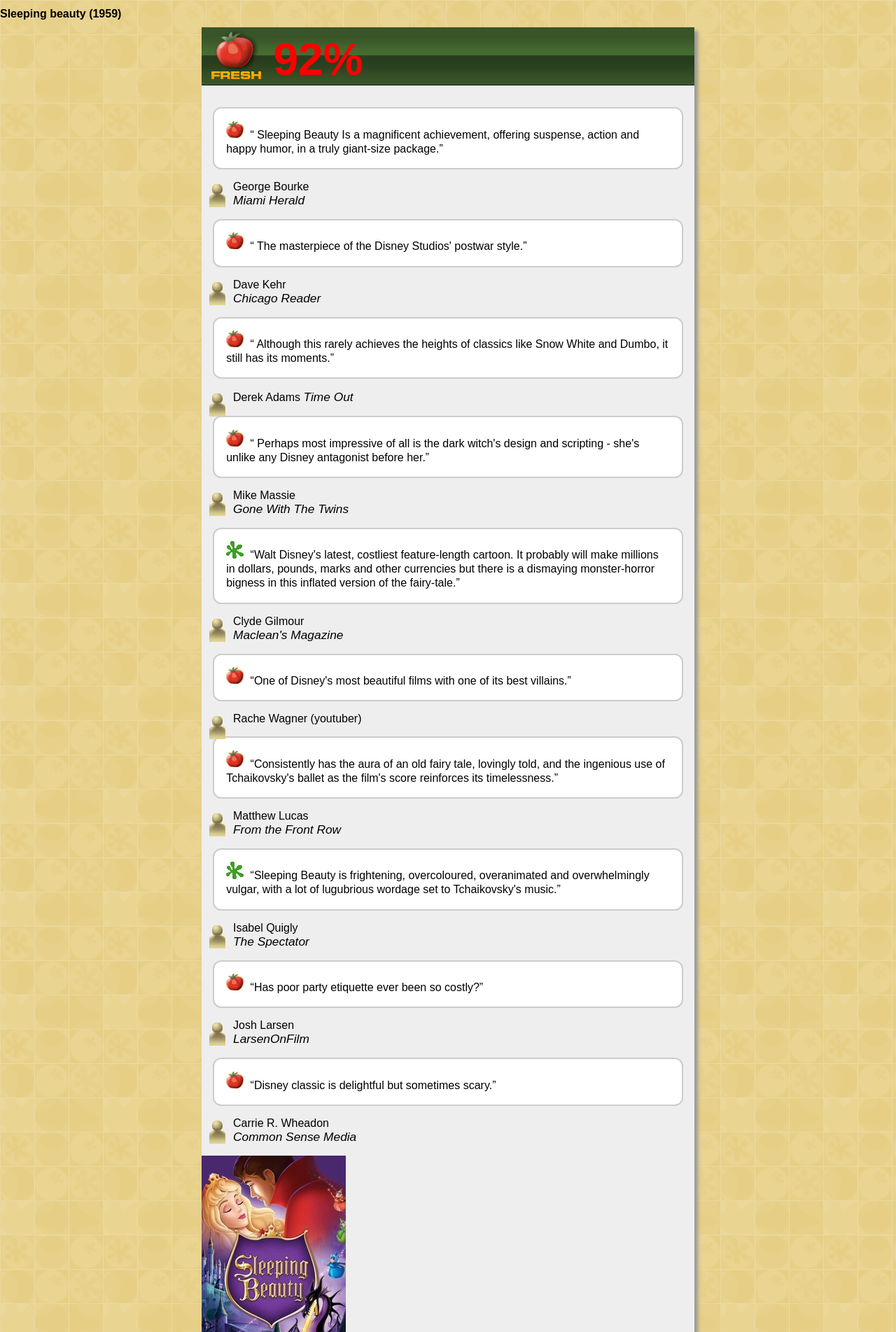
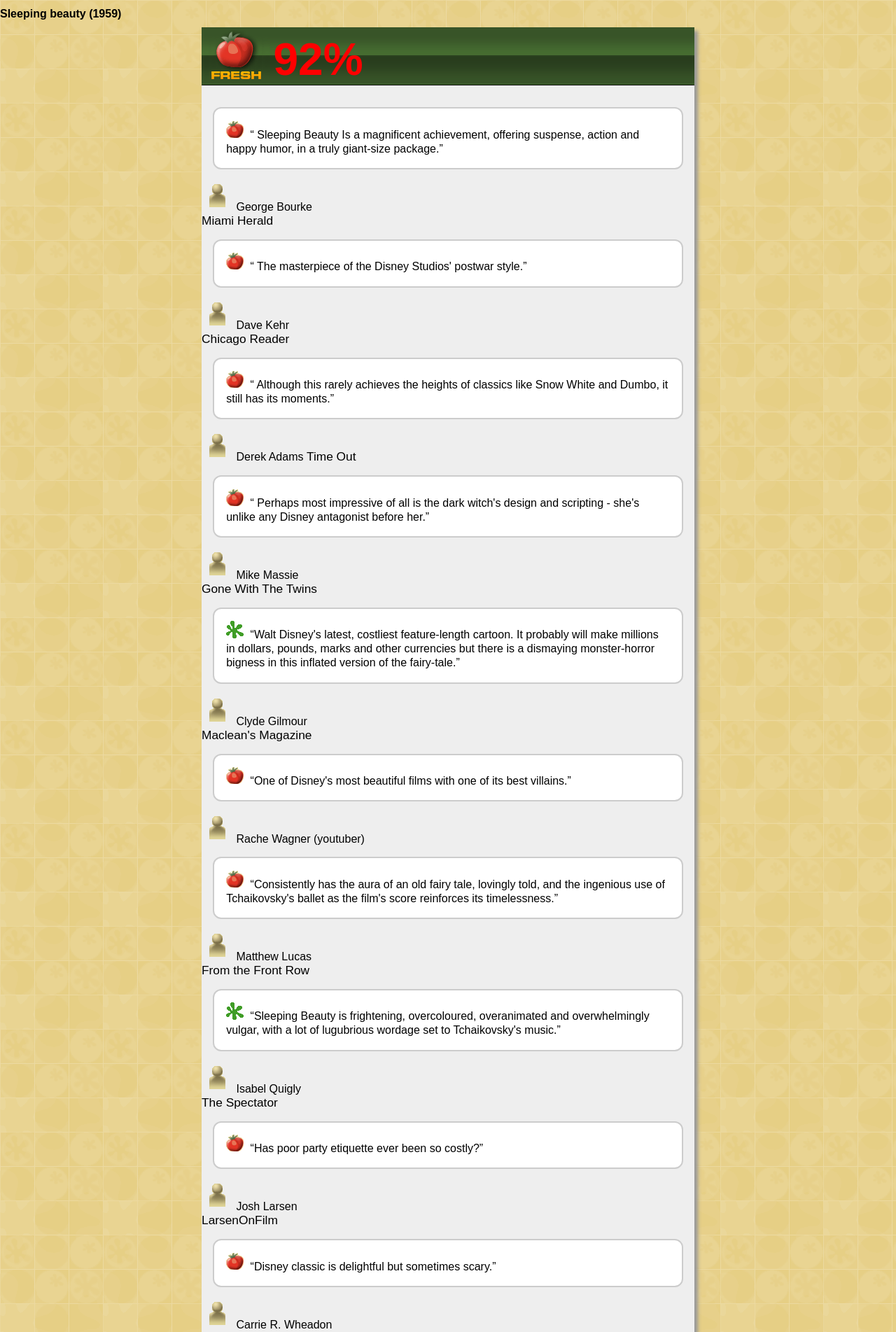
Before and after one commit to TijanaTanaskovic/PIA-homeworks, a PHP site: page /movie_index.html in a window 1280 px wide. Shown: the top 1903 px of the page at 70% size. Run offline with PHP 8.4, Linux system fonts and the light colour scheme.

Commit message:
Update movies.css

```diff
--- a/hw-1/movies.css
+++ b/hw-1/movies.css
@@ -70,17 +70,18 @@
 
 .ikonica{
     padding-right: 5px;
-    /*poveriti ovo*/
 }
 
 .ikonica1{
     padding: 5px;
-    float: left;
-    /*proveriti zasto ide preko donjeg dela*/
+    /*resila tabelom*/
 }
 
 .publication{
     font-size: 13pt;
-    /*da li treba posebna klasa za sve inf i onda posle publication?*/
+    /*imaju jednu zajednicku i jednu klasu gde su sami*/
+}
+
+.ideo{
     font-style: italic;
 }
```
